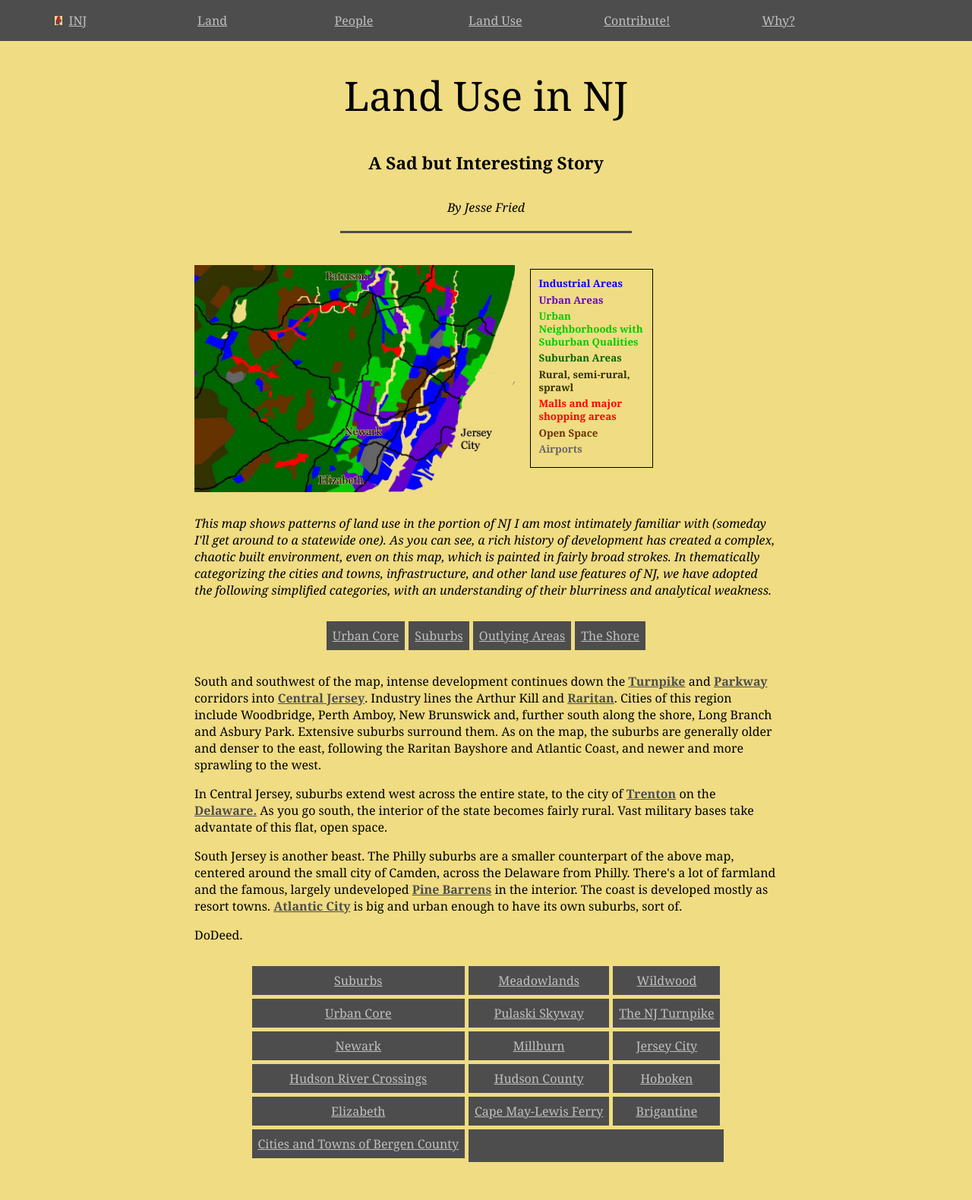
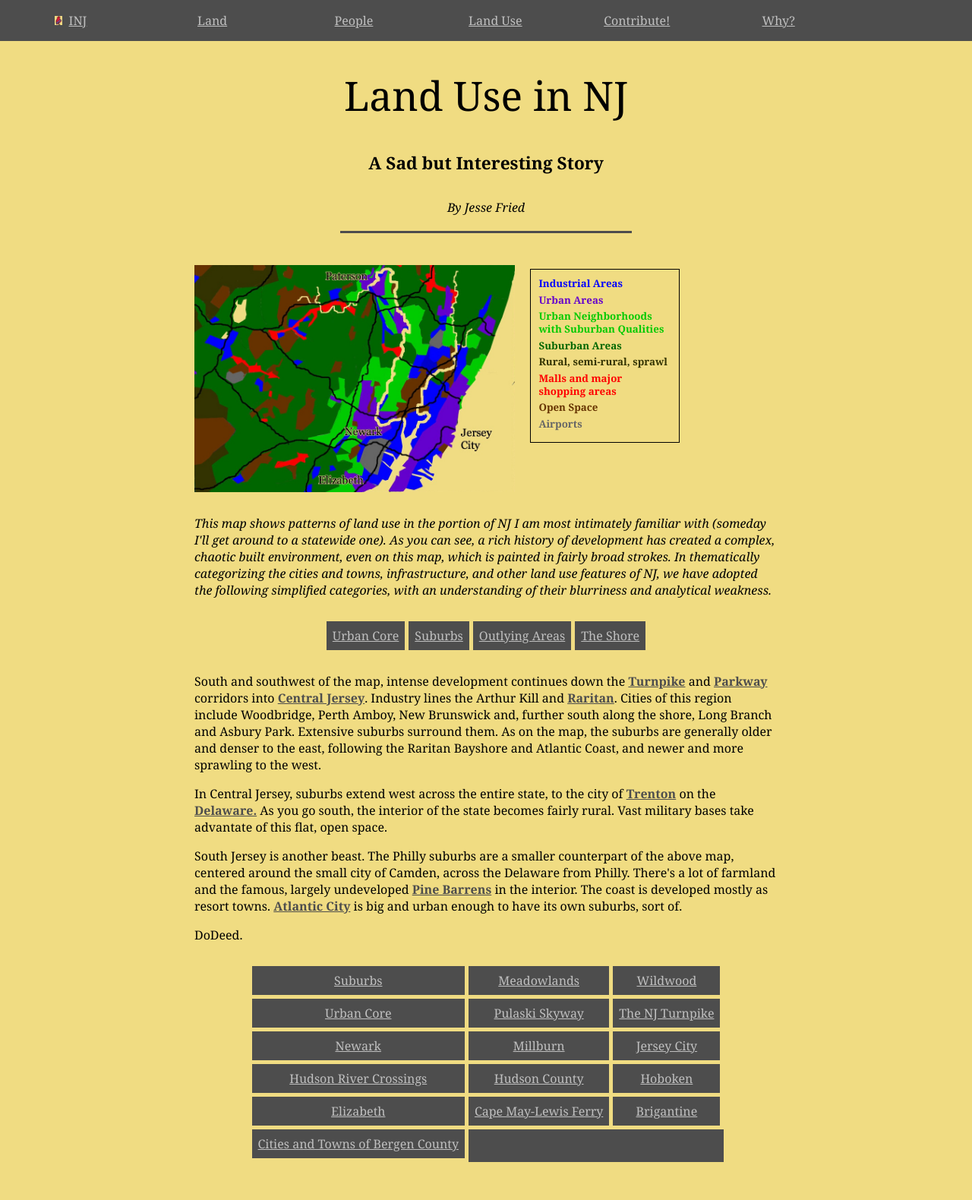
Before and after one commit to jonfried/oakafee.github.io, a Jekyll site: the page built from land-use.html, in a window 1280 px wide. Shown: the whole page at 76% size. Built offline with Jekyll 4.4.1, drawn with Linux system fonts in a browser that asks for light colours.

Commit message:
Update style.css

```diff
--- a/styles/style.css
+++ b/styles/style.css
@@ -154,7 +154,8 @@ img.land-use-map {
 div.map-key {
      border: 1px solid black;
      padding: 10px;
-     width: 140px;
+     width: 30%;
+     width: 175px;
      float: left;
      margin: 5px 0 0 20px;
      font-size: 10pt;
```
